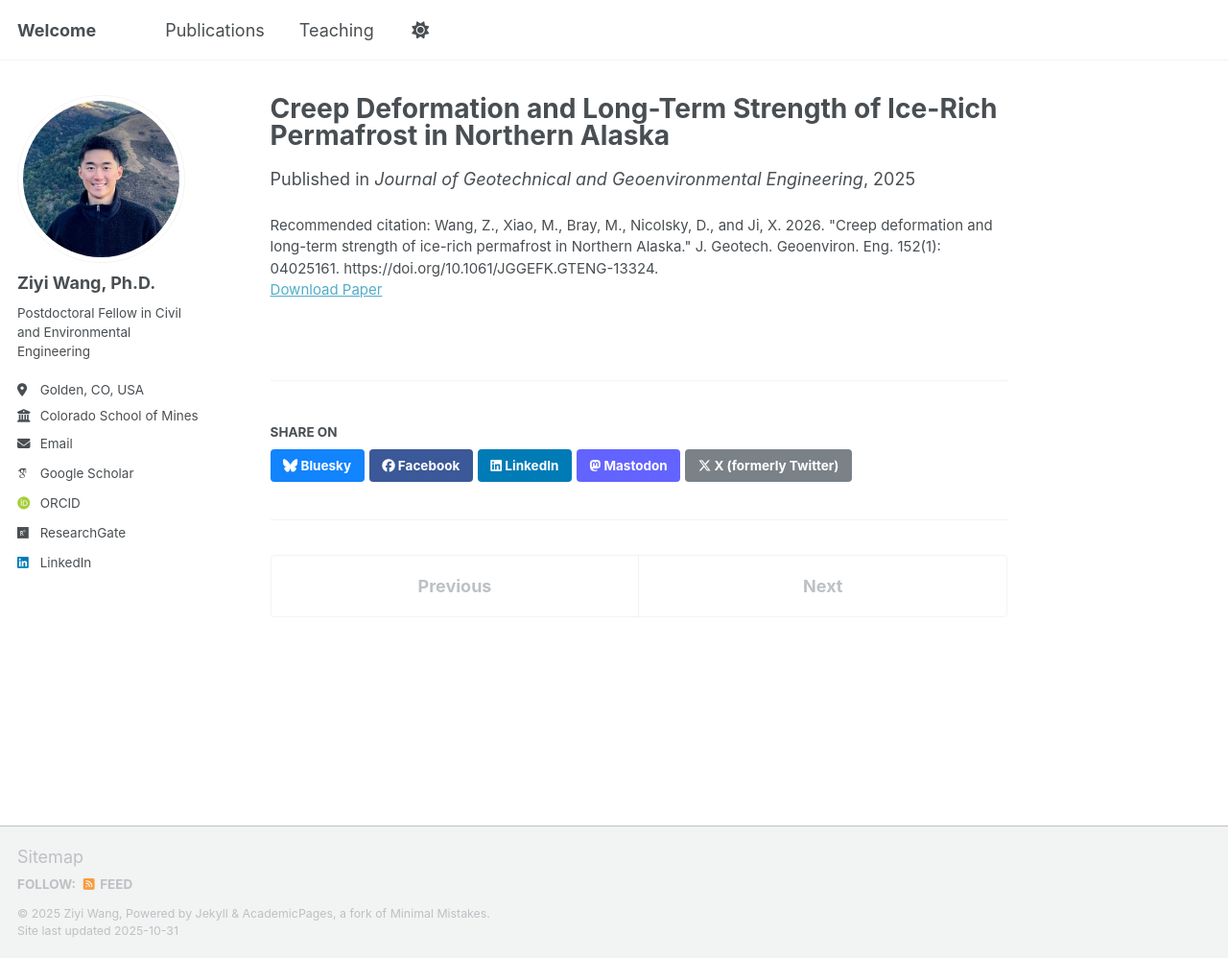
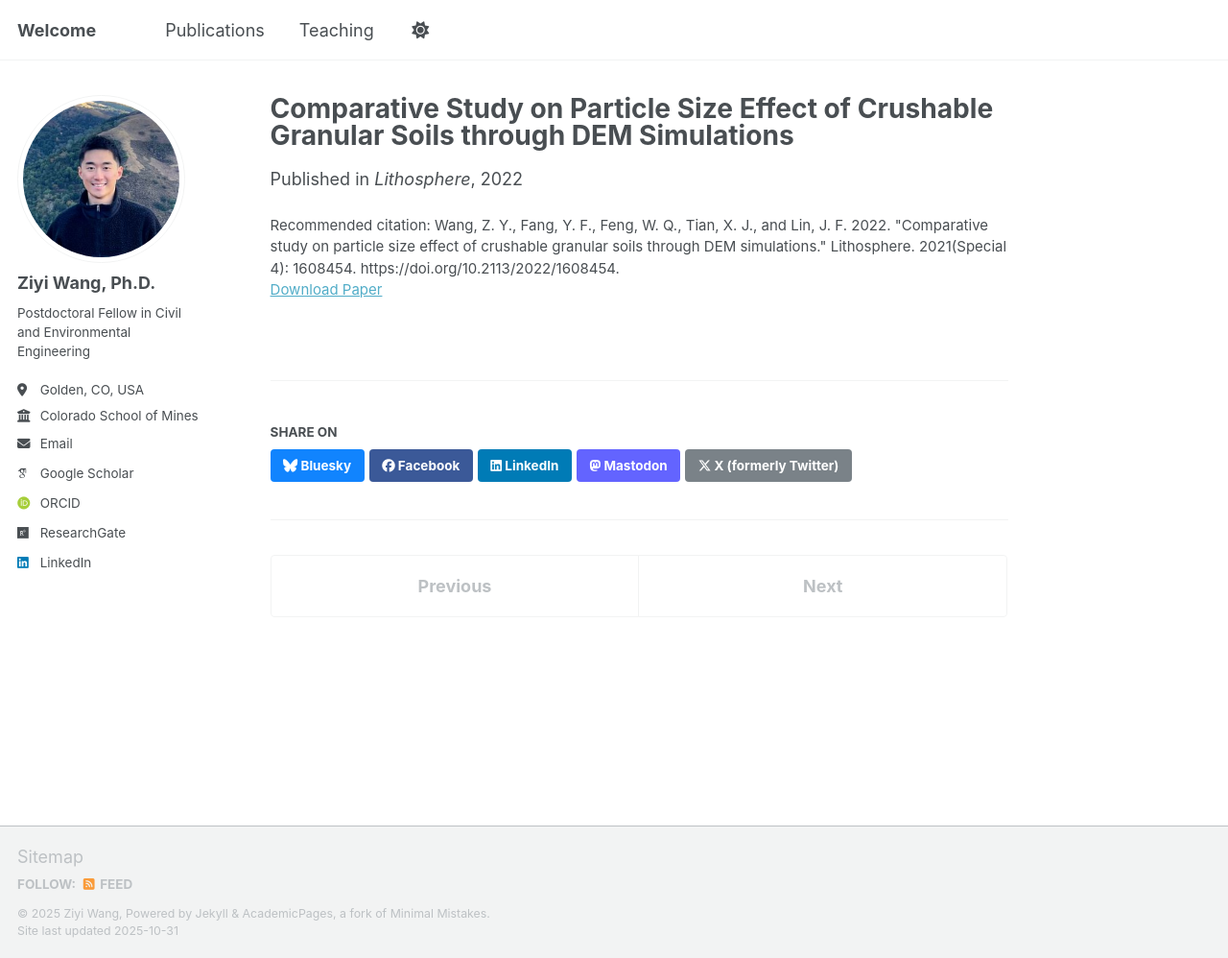
Before and after one commit to ziyiwang-ce/ziyiwang-ce.github.io, a Jekyll site: the page built from _publications/J1.md, in a window 1280 px wide and 998 px high. Shown: the whole window at 96% size. Built offline with Jekyll 4.4.1, drawn with Linux system fonts in a browser that asks for light colours; some web fonts are replaced; a script that is not in the unit is left out.

Commit message:
Update J1.md

```diff
--- a/_publications/J1.md
+++ b/_publications/J1.md
@@ -1,11 +1,11 @@
 ---
-title: "Creep Deformation and Long-Term Strength of Ice-Rich Permafrost in Northern Alaska"
+title: "Comparative Study on Particle Size Effect of Crushable Granular Soils through DEM Simulations "
 collection: publications
-permalink: /publications/
+category: manuscripts
 permalink: /publication/J1
 excerpt: 'This paper is about the number 3. The number 4 is left for future work.'
-date: 2025-10-21
-venue: 'Journal of Geotechnical and Geoenvironmental Engineering'
-paperurl: 'https://ascelibrary.org/doi/full/10.1061/JGGEFK.GTENG-13324'
-citation: 'Wang, Z., Xiao, M., Bray, M., Nicolsky, D., and Ji, X. 2026. "Creep deformation and long-term strength of ice-rich permafrost in Northern Alaska." J. Geotech. Geoenviron. Eng. 152(1): 04025161. https://doi.org/10.1061/JGGEFK.GTENG-13324.'
+date: 2022-03-04
+venue: 'Lithosphere'
+paperurl: 'https://pubs.geoscienceworld.org/gsw/lithosphere/article/2021/Special%204/1608454/612172/Comparative-Study-on-Particle-Size-Effect-of'
+citation: 'Wang, Z. Y., Fang, Y. F., Feng, W. Q., Tian, X. J., and Lin, J. F. 2022. "Comparative study on particle size effect of crushable granular soils through DEM simulations." Lithosphere. 2021(Special 4): 1608454. https://doi.org/10.2113/2022/1608454.'
 ---
```
